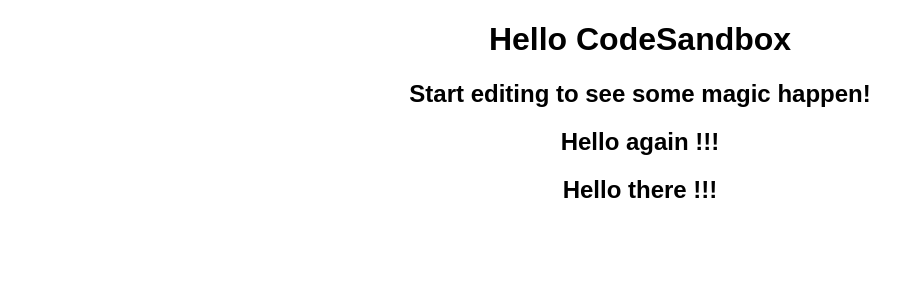
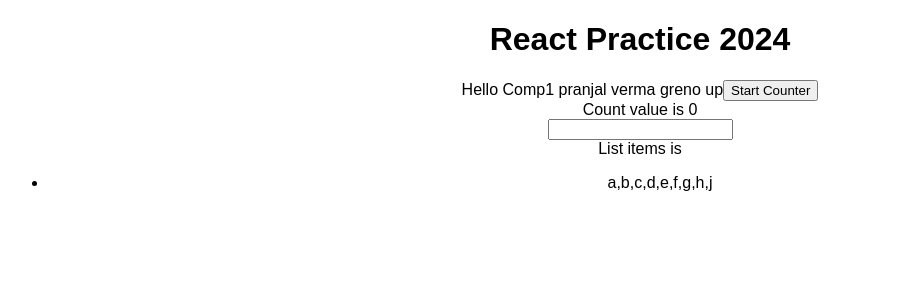
Before and after one commit to prnjl0207/react-practice-2024, a React (Create React App) app: page / in a window 1280 px wide. Shown: the top 300 px of the page, without its empty margins (0-900 px from the left). Built offline with nearby package versions, Linux system fonts and the light colour scheme.

Commit message:
practice day0

```diff
--- a/src/App.js
+++ b/src/App.js
@@ -1,12 +1,17 @@
 import "./styles.css";
+import Comp1 from "./components/Comp1";
 
 export default function App() {
+  const data = {
+    name: "pranjal",
+    surname: "verma",
+    city: "greno",
+    state: "up",
+  };
   return (
     <div className="App">
-      <h1>Hello CodeSandbox</h1>
-      <h2>Start editing to see some magic happen!</h2>
-      <h2>Hello again !!!</h2>
-      <h2>Hello there !!!</h2>
+      <h1>React Practice 2024</h1>
+      <Comp1 data={data} />
     </div>
   );
 }
--- /dev/null
+++ b/src/components/Comp1.js
@@ -0,0 +1,39 @@
+import { useState } from "react";
+
+const Comp1 = (props) => {
+  const { name, surname, city, state } = props.data;
+  const [counter, setCounter] = useState(0);
+  const [inputValue, setInputValue] = useState(" ");
+  console.log("hey props", name);
+
+  const counterHandler = () => {
+    setCounter(counter + 1);
+  };
+
+  const inputOnChange = (e) => {
+    e.preventDefault();
+    setInputValue(e.target.value.toUpperCase());
+  };
+
+  const listItem = ["a,b,c,d,e,f,g,h,j"];
+  return (
+    <>
+      <div>
+        Hello Comp1 {name} {surname} {city} {state}
+        <button onClick={() => counterHandler()}>Start Counter</button>
+        <div>Count value is {counter}</div>
+        <input type="text" value={inputValue} onChange={inputOnChange} />
+        <div>
+          List items is
+          <ul>
+            {listItem.map((item) => {
+              return <li>{item}</li>;
+            })}
+          </ul>
+        </div>
+      </div>
+    </>
+  );
+};
+
+export default Comp1;
```
Also changed, not shown: .codesandbox/tasks.json (added), .devcontainer/devcontainer.json (added), 1 other file (tests, documents, lock files or other folders).
